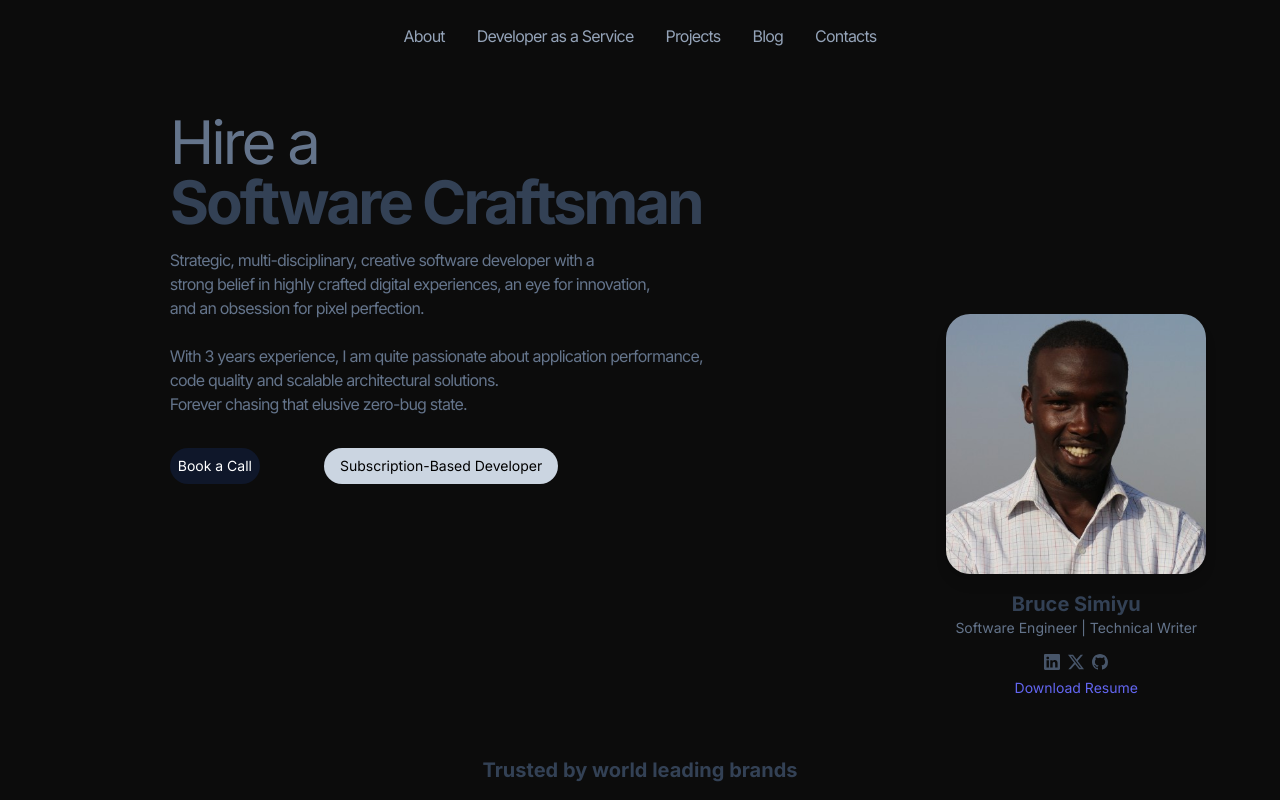
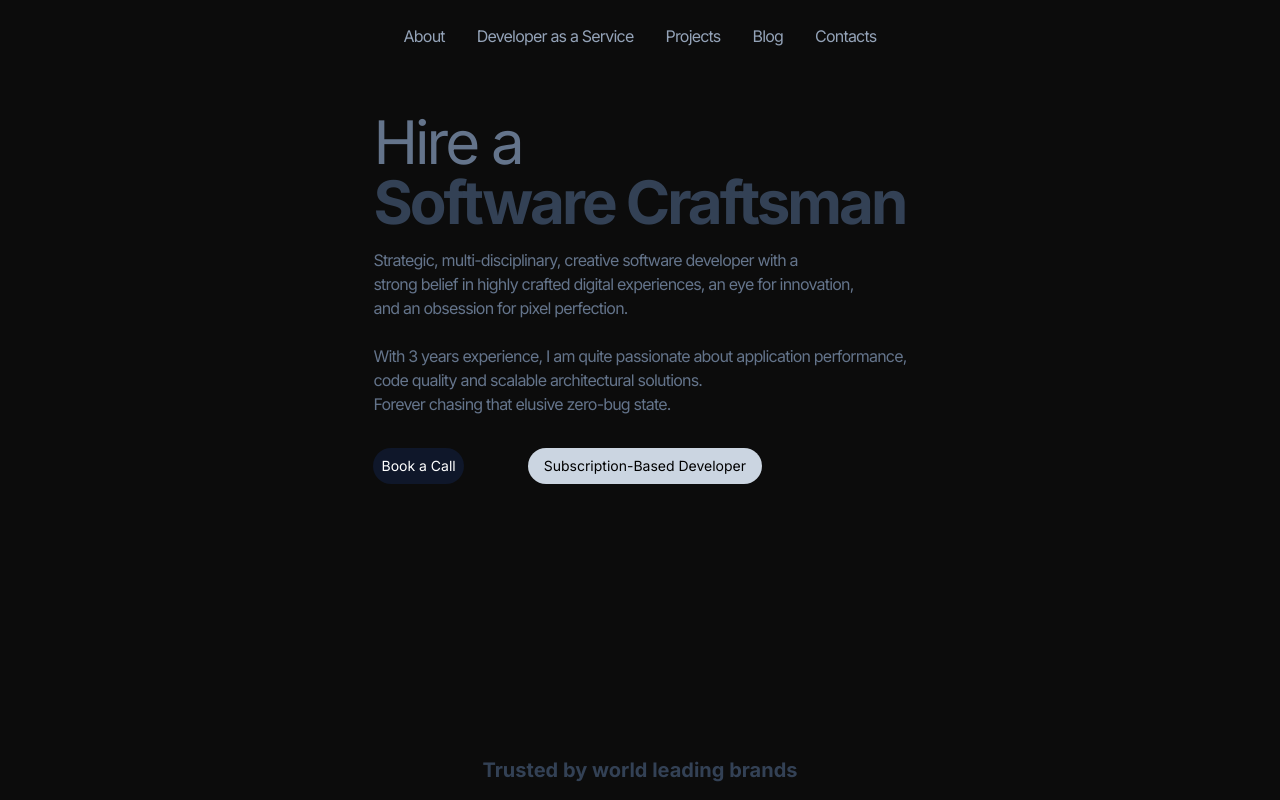
Before and after one commit to Brucedevnairobi/portfolio-website, a Next.js app: page / in a window 1280 px wide. Shown: the top 800 px of the page. Built offline with nearby package versions, Linux system fonts and the light colour scheme.

Commit message:
Generics

```diff
--- a/app/page.tsx
+++ b/app/page.tsx
@@ -56,7 +56,7 @@ export default function Home() {
             </section>
           </section>
         </main>
-        <div className="sm:hidden md:flex flex-col items-center md:translate-y-52 mx-auto">
+        <div className="sm:hidden max-md:flex flex-col items-center md:translate-y-52 mx-auto">
           <Image
             src="/profile.jpg"
             width={260}
```
